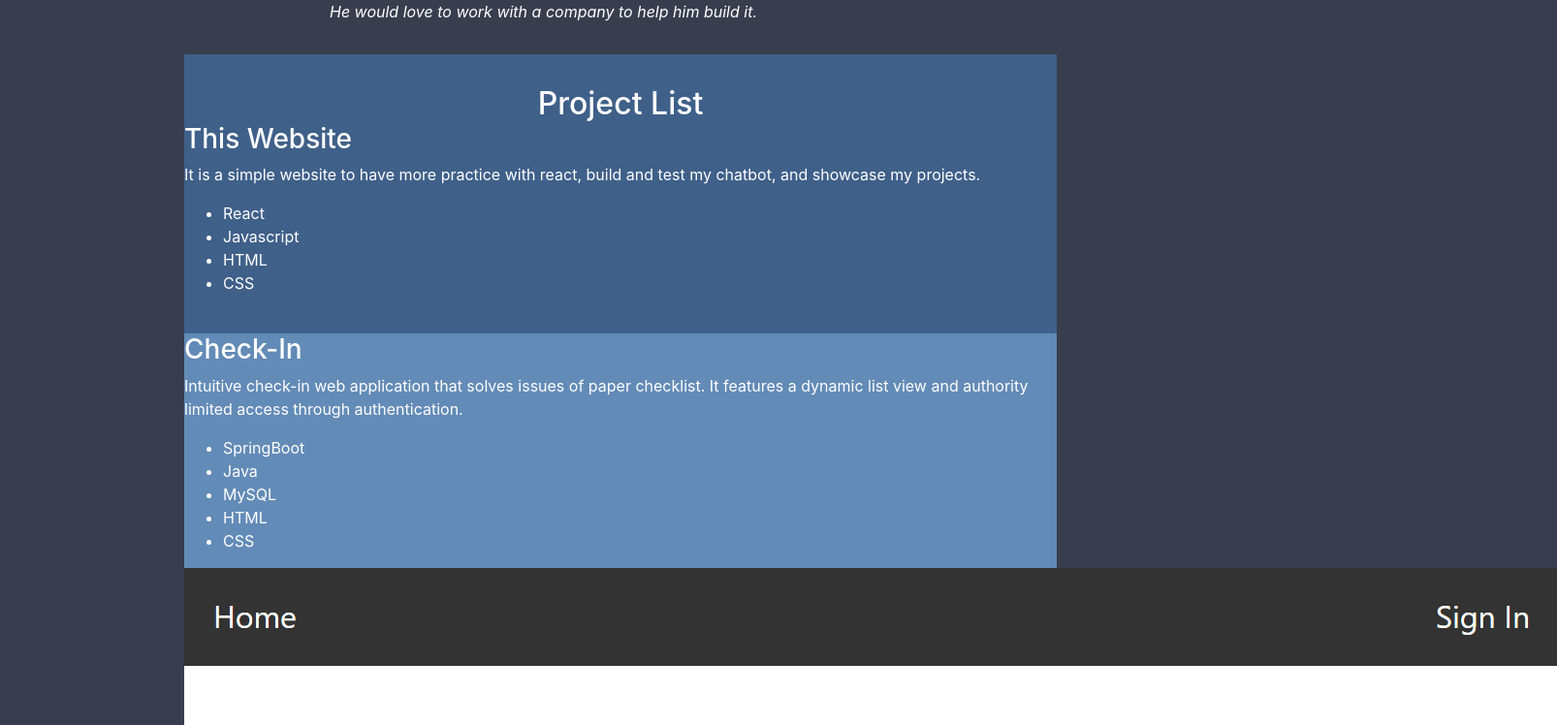
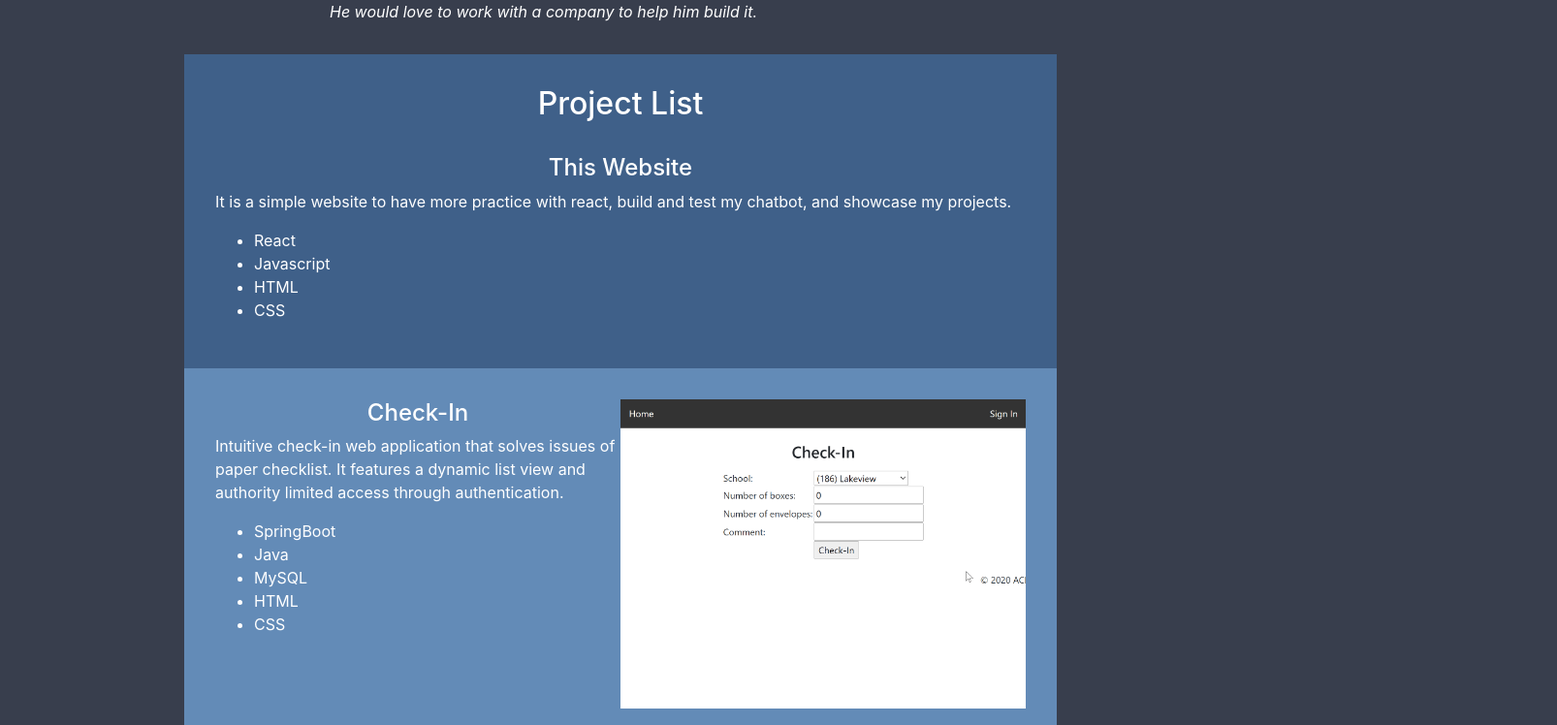
Before and after one commit to jonnyle2/jle-web, a React (Create React App) app: page / in a window 1280 px wide. Shown: the part 980-1728 px from the top of the page at 97% size, 1606 px wide, since content can reach past the window. Built offline with nearby package versions, Linux system fonts and the light colour scheme.

Commit message:
added row and cols

```diff
--- a/src/components/Project.js
+++ b/src/components/Project.js
@@ -1,4 +1,5 @@
 import PropTypes from 'prop-types';
+import { Image, Row, Col } from 'react-bootstrap';
 
 function Project(props){
   const list = props.techList.map((tech, index) =>
@@ -6,11 +7,15 @@ function Project(props){
   );
 
   return(
-    <div className={props.className}>
-      <h3>{props.title}</h3>
-      <p>{props.summary}</p>
-      <ul>{list}</ul>
-      <img src={props.imageSrc} alt={props.imageAlt}/>
+    <div className={props.className + ' project'}>
+      <Row>
+        <Col md>
+          <h4>{props.title}</h4>
+          <p>{props.summary}</p>
+          <ul>{list}</ul>
+        </Col>
+        {props.imageSrc ? <Col md><Image src={props.imageSrc} alt={props.imageAlt} fluid/></Col> : null}
+      </Row>
     </div>
   );
 }
```
